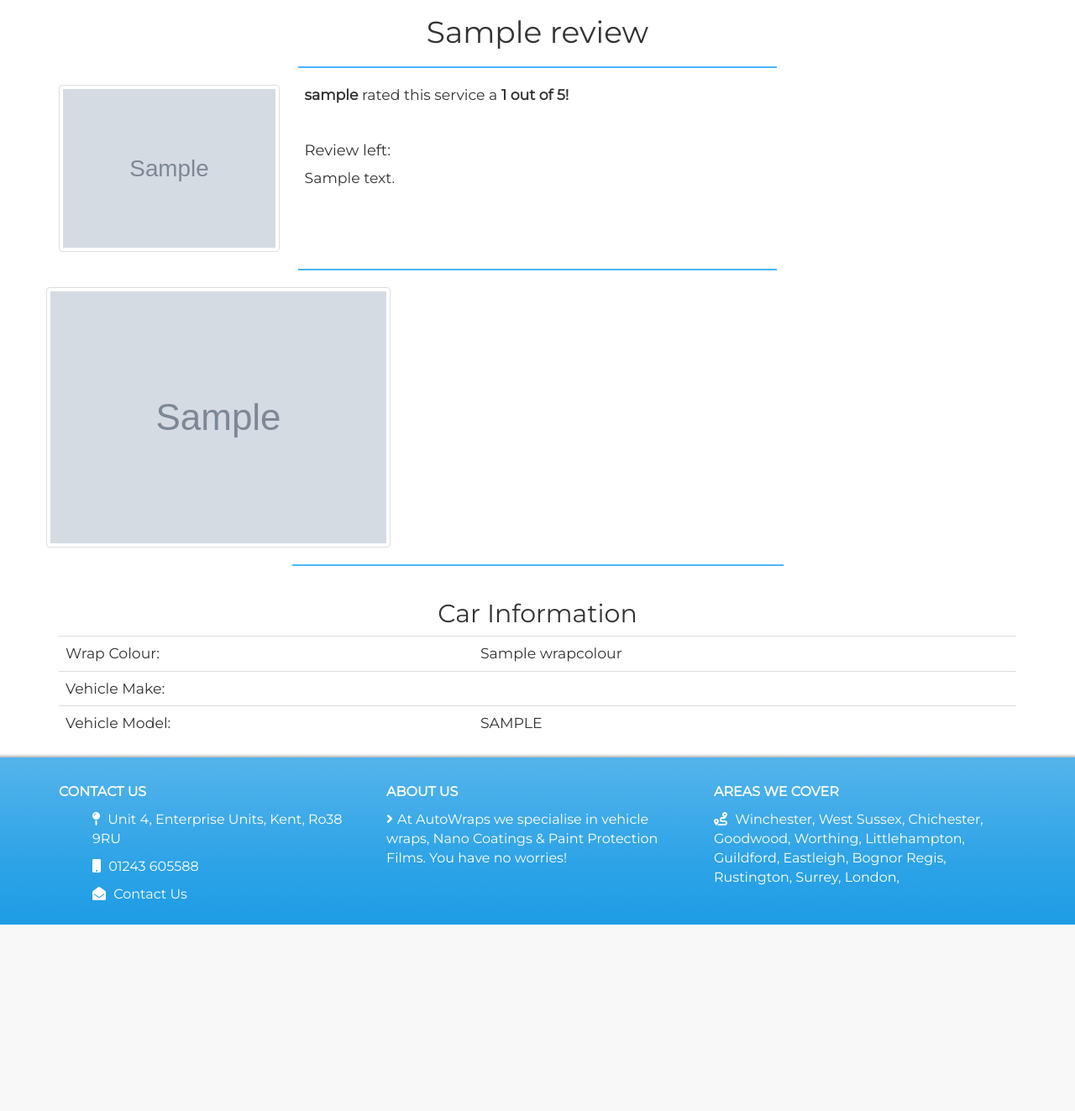
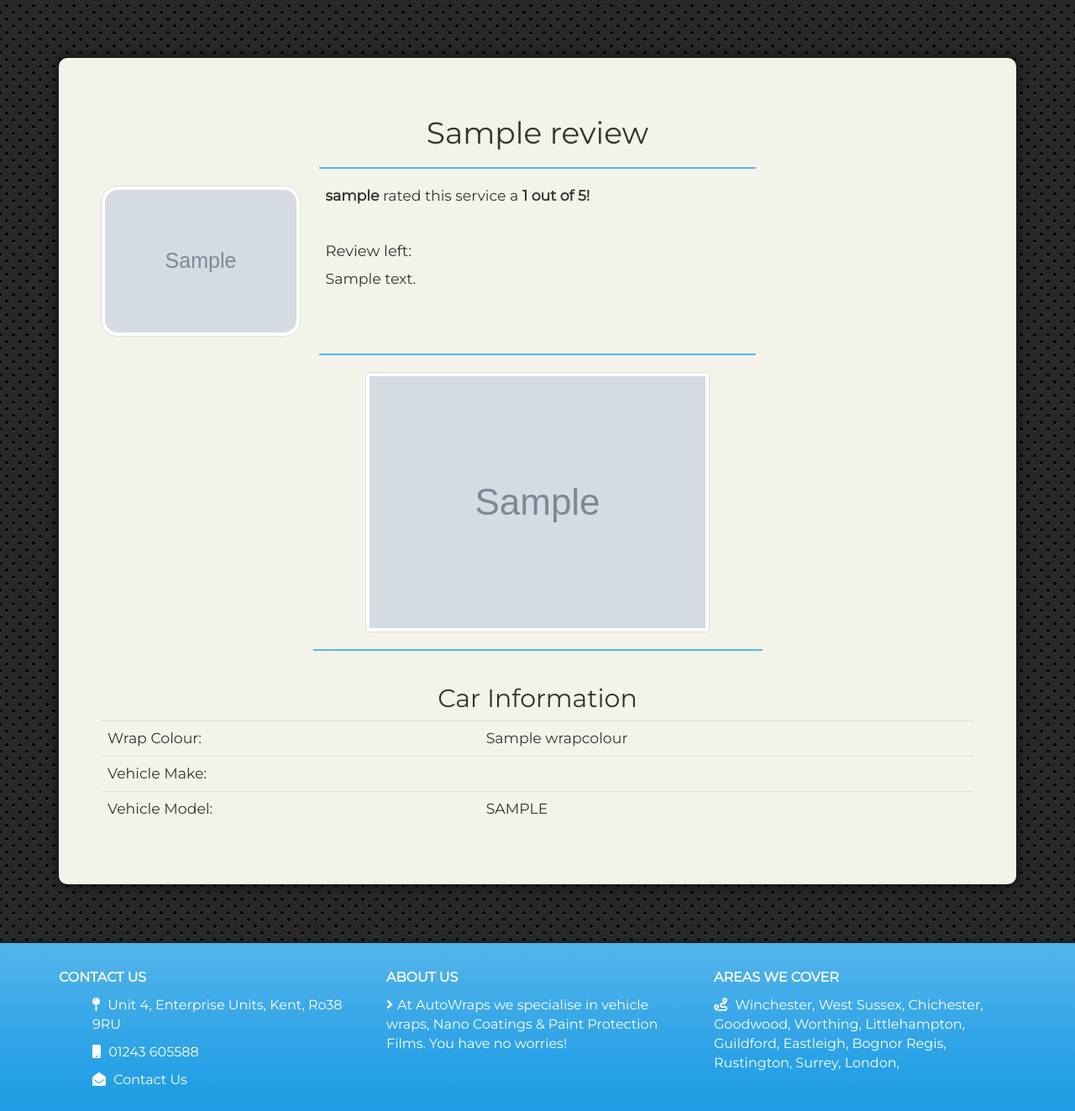
Before and after one commit to 99ron/django_milestone, a Django app: page /gallery/review_more/1 in a window 1280 px wide. Shown: the part 51-1374 px from the top of the page at 84% size. Before the commit the page ends 1152 px from the top, so only its background shows below. Run offline with Django 3.2, Linux system fonts and the light colour scheme; a user stored in the database is signed in; tables that the repository leaves empty hold one stand-in row (values such as "Sample post"); grey boxes marked "Sample" are stand-in pictures; some libraries are stand-ins or nearby versions.

Commit message:
profile.html: Moved content into the form container. CSS: Additional styling for the gallery app.

```diff
--- a/static/css/custom.css
+++ b/static/css/custom.css
@@ -80,12 +80,15 @@ a:link, a:visited {
 }
 
 .profile-image {
-  width: 450px;
+  width: 250px !important;
   border: 1px gray solid;
   border-radius: 7px;
   box-shadow: 0px 0px 3px 3px rgba(0, 0, 0, 0.2);
   margin-left: auto;
   margin-right: auto;
+  margin-top: 40px;
+  margin-bottom: 20px;
+  display: block !important;
 }
 
 .testimonial-image {
@@ -97,6 +100,7 @@ a:link, a:visited {
   margin-right: auto;
   margin-top: 10px;
   margin-bottom: 10px;
+  display: block !important;
 }
 
 .payment-button {
@@ -194,7 +198,7 @@ a:link, a:visited {
   margin-right: 0px;
 }
 
-.profile-form, .contact-form, .checkout-payment-table, .checkout-payment-form, .add-review-form {
+.profile-form, .contact-form, .checkout-payment-table, .checkout-payment-form, .add-review-form, .review-more-container {
   margin-top: 70px;
   margin-bottom: 70px;
   box-shadow: 0px 0px 8px 4px rgba(0, 0, 0, 0.3), 0 6px 20px 0 rgba(0, 0, 0, 0.1);
@@ -202,7 +206,7 @@ a:link, a:visited {
   background-color: #f4f3e9;
   border-radius: 10px;
 }
-.profile-form a, .contact-form a, .checkout-payment-table a, .checkout-payment-form a, .add-review-form a {
+.profile-form a, .contact-form a, .checkout-payment-table a, .checkout-payment-form a, .add-review-form a, .review-more-container a {
   color: #000;
 }
 
@@ -263,7 +267,7 @@ a:link, a:visited {
   background-size: cover;
 }
 
-.background-order-page {
+.background-carbon-fibre {
   background: radial-gradient(black 15%, transparent 16%) 0 0, radial-gradient(black 15%, transparent 16%) 8px 8px, radial-gradient(rgba(255, 255, 255, 0.1) 15%, transparent 20%) 0 1px, radial-gradient(rgba(255, 255, 255, 0.1) 15%, transparent 20%) 8px 9px;
   background-color: #282828;
   background-size: 16px 16px;
@@ -330,6 +334,11 @@ ul {
   text-overflow: ellipsis;
   overflow: hidden;
   white-space: normal;
+}
+
+.review-avatar {
+  border-radius: 20px;
+  display: block !important;
 }
 
 .alert {
@@ -418,7 +427,7 @@ ul {
 }
 
 .order-panel-container, .review-panel-container {
-  margin-top: 30px;
+  margin-top: 70px;
 }
 .order-panel-container .order-panel-body, .review-panel-container .order-panel-body {
   background-color: rgba(0, 0, 0, 0.1);
@@ -454,6 +463,20 @@ ul {
 
 
 /* ---------------------------------------------------------- Media Queries */
+@media only screen and (max-width: 768px) {
+  .review-avatar {
+    border-radius: 20px;
+    max-height: 130px;
+    width: auto;
+    margin-left: auto;
+    margin-right: auto;
+    display: block !important;
+  }
+
+  .review-more-container {
+    margin-top: 20px;
+  }
+}
 @media only screen and (min-width: 991px) {
   .imagetiles {
     margin: 0px;
@@ -499,12 +522,25 @@ ul {
 
   .testimonial-image {
     width: 345px;
+    max-height: 200px !important;
     border: 1px gray solid;
     border-radius: 7px;
     box-shadow: 0px 0px 3px 3px rgba(0, 0, 0, 0.2);
     margin-left: auto;
     margin-right: auto;
-    height: 230px;
+    display: block !important;
+  }
+
+  .carousel {
+    position: relative;
+    width: 80%;
+    margin-left: auto;
+    margin-right: auto;
+  }
+
+  .review-carousel-image {
+    margin-left: auto;
+    margin-right: auto;
   }
 
   .about-header-image {
--- a/static/scss/custom.scss
+++ b/static/scss/custom.scss
@@ -69,6 +69,8 @@ a:link, a:visited {
     color: $header-text-overlay;
 }
 
+
+
 .header-container-text {
     font-weight: bold;
     font-size: 46px;
@@ -109,13 +111,17 @@ a:link, a:visited {
 
 // Profile image on the profile page
 .profile-image {
-    width: 450px;
+    width: 250px !important;
     border: 1px gray solid;
     border-radius: 7px;
     box-shadow: 0px 0px 3px 3px rgba(0, 0, 0, 0.2);
     margin-left: auto;
     margin-right: auto;
+    margin-top: 40px;
+    margin-bottom: 20px;
+    display: block !important;
 }
+
 
 // Testimonial images
 .testimonial-image {
@@ -127,6 +133,7 @@ a:link, a:visited {
     margin-right: auto;
     margin-top: 10px;
     margin-bottom: 10px;
+    display: block !important;
 }
 
 .payment-button {
@@ -229,7 +236,7 @@ a:link, a:visited {
     margin-right: 0px;
 }
 
-.profile-form, .contact-form, .checkout-payment-table, .checkout-payment-form, .add-review-form  {
+.profile-form, .contact-form, .checkout-payment-table, .checkout-payment-form, .add-review-form, .review-more-container  {
     margin-top: 70px;
     margin-bottom: 70px;
     box-shadow: 0px 0px 8px 4px rgba(0, 0, 0, 0.3), 0 6px 20px 0 rgba(0, 0, 0, 0.1);
@@ -313,7 +320,7 @@ a:link, a:visited {
 }
 
 // Carbon Fibre pattern effect.
-.background-order-page {
+.background-carbon-fibre {
     background:
     radial-gradient(black 15%, transparent 16%) 0 0,
     radial-gradient(black 15%, transparent 16%) 8px 8px,
@@ -396,6 +403,12 @@ ul {
     overflow: hidden;
     white-space: normal;
 }
+
+.review-avatar {
+    border-radius: 20px;
+    display: block !important;
+}
+
 
 // Removes the gap at the bottom of the alert box.
 .alert {
@@ -488,7 +501,7 @@ ul {
 
 .order-panel-container, .review-panel-container{
 
-    margin-top: 30px;
+    margin-top: 70px;
 
     .order-panel-body {
         background-color: rgba(0,0,0,0.1);
@@ -530,6 +543,24 @@ ul {
 
 
 /* ---------------------------------------------------------- Media Queries */
+
+@media only screen and (max-width: 768px) {
+
+    .review-avatar {
+        border-radius: 20px;
+        max-height: 130px;
+        width: auto;
+        margin-left: auto;
+        margin-right: auto;
+        display: block !important;
+    }
+
+    .review-more-container {
+        margin-top: 20px;
+    }
+
+}
+
 
 @media only screen and (min-width: 991px) {
    .imagetiles {
@@ -578,12 +609,26 @@ ul {
     // Testimonial images
     .testimonial-image {
         width: 345px;
+        max-height: 200px !important ;
         border: 1px gray solid;
         border-radius: 7px;
         box-shadow: 0px 0px 3px 3px rgba(0, 0, 0, 0.2);
         margin-left: auto;
         margin-right: auto;
-        max-height: 200px;
+        display: block !important;
+
+}
+
+.carousel {
+    position: relative;
+    width: 80%;
+    margin-left: auto;
+    margin-right: auto;
+}
+
+.review-carousel-image {
+    margin-left: auto;
+    margin-right: auto;
 }
 
 //----------------------------------------------------------- Background Images
```
Also changed, not shown: profiles/templates/profile.html (+8 -3 lines), gallery/migrations/0006_reviews_order_number.py (added), gallery/migrations/0007_reviews_review_left.py (added), gallery/migrations/0008_auto_20191114_2215.py (added), payment/migrations/0003_auto_20191115_1424.py (added), profiles/migrations/0002_auto_20191115_1421.py (added), profiles/migrations/0003_auto_20191115_1422.py (added), 1 other file.
